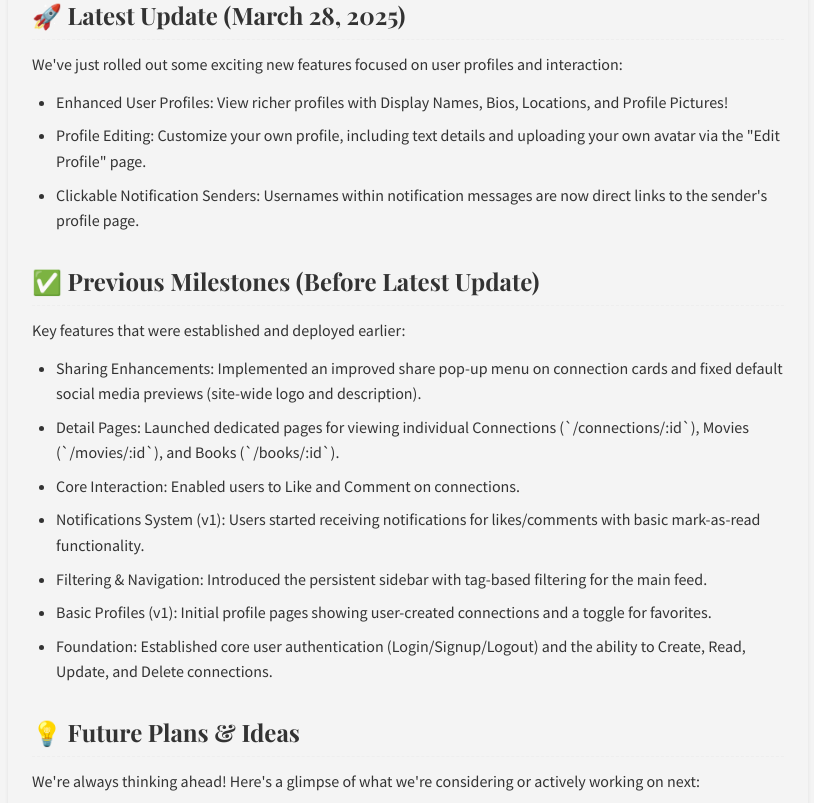
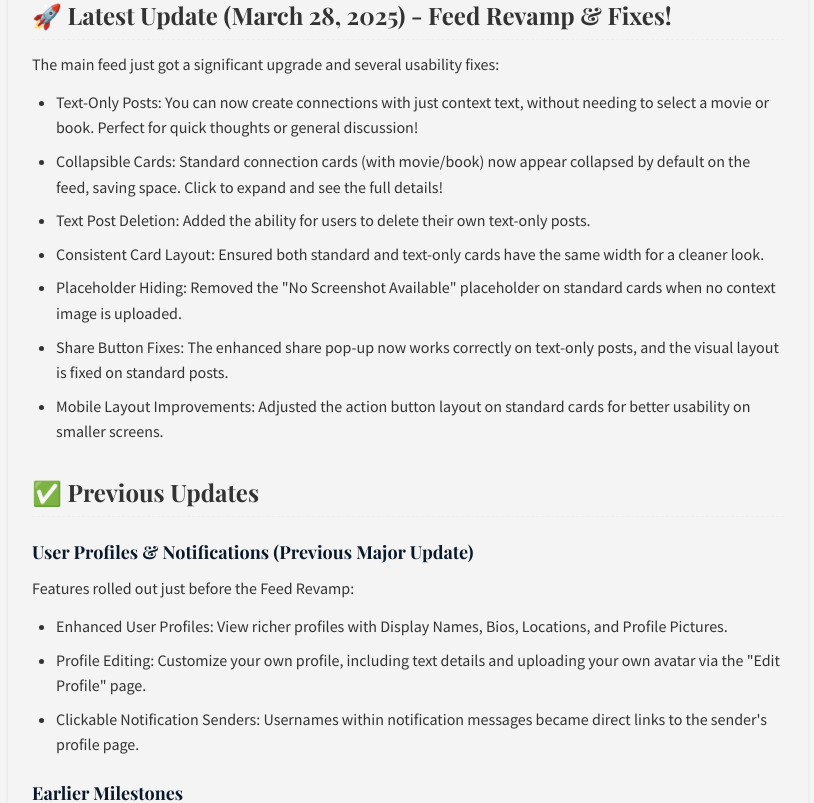
Before and after one commit to ScottShetley/moviebooks-beta-2, a React (Create React App) app in the folder client/: page /updates in a window 1280 px wide. Shown: the part 260-1063 px from the top of the page, without its empty margins (232-1046 px from the left). Built offline with nearby package versions, Linux system fonts and the light colour scheme; no server answers.

Commit message:
Update to the update page

```diff
--- a/client/src/pages/UpdatesPage.js
+++ b/client/src/pages/UpdatesPage.js
@@ -26,19 +26,35 @@ const UpdatesPage = () => {
 
       {/* --- LATEST UPDATE SECTION --- */}
       <section className={styles.updateSection}>
-        <h2>🚀 Latest Update ({formattedDate})</h2>
-        <p>We've just rolled out some exciting new features focused on user profiles and interaction:</p>
+        <h2>🚀 Latest Update ({formattedDate}) - Feed Revamp & Fixes!</h2>
+        <p>The main feed just got a significant upgrade and several usability fixes:</p>
         <ul>
-           <li><strong>Enhanced User Profiles:</strong> View richer profiles with Display Names, Bios, Locations, and Profile Pictures!</li>
-           <li><strong>Profile Editing:</strong> Customize your own profile, including text details and uploading your own avatar via the "Edit Profile" page.</li>
-           <li><strong>Clickable Notification Senders:</strong> Usernames within notification messages are now direct links to the sender's profile page.</li>
+            <li><strong>Text-Only Posts:</strong> You can now create connections with just context text, without needing to select a movie or book. Perfect for quick thoughts or general discussion!</li>
+            <li><strong>Collapsible Cards:</strong> Standard connection cards (with movie/book) now appear collapsed by default on the feed, saving space. Click to expand and see the full details!</li>
+            <li><strong>Text Post Deletion:</strong> Added the ability for users to delete their own text-only posts.</li>
+            <li><strong>Consistent Card Layout:</strong> Ensured both standard and text-only cards have the same width for a cleaner look.</li>
+            <li><strong>Placeholder Hiding:</strong> Removed the "No Screenshot Available" placeholder on standard cards when no context image is uploaded.</li>
+            <li><strong>Share Button Fixes:</strong> The enhanced share pop-up now works correctly on text-only posts, and the visual layout is fixed on standard posts.</li>
+            <li><strong>Mobile Layout Improvements:</strong> Adjusted the action button layout on standard cards for better usability on smaller screens.</li>
         </ul>
       </section>
 
-      {/* --- PREVIOUS MILESTONES SECTION --- */}
+      {/* --- PREVIOUS UPDATES SECTION --- */}
       <section className={styles.updateSection}>
-        <h2>✅ Previous Milestones (Before Latest Update)</h2>
-        <p>Key features that were established and deployed earlier:</p>
+        <h2>✅ Previous Updates</h2>
+
+        {/* --- Profile Enhancements Update --- */}
+        <h3 className={styles.subHeading}>User Profiles & Notifications (Previous Major Update)</h3>
+        <p>Features rolled out just before the Feed Revamp:</p>
+        <ul>
+           <li><strong>Enhanced User Profiles:</strong> View richer profiles with Display Names, Bios, Locations, and Profile Pictures.</li>
+           <li><strong>Profile Editing:</strong> Customize your own profile, including text details and uploading your own avatar via the "Edit Profile" page.</li>
+           <li><strong>Clickable Notification Senders:</strong> Usernames within notification messages became direct links to the sender's profile page.</li>
+        </ul>
+
+        {/* --- Earlier Milestones --- */}
+        <h3 className={styles.subHeading}>Earlier Milestones</h3>
+        <p>Key features established before the Profile update:</p>
         <ul>
             <li><strong>Sharing Enhancements:</strong> Implemented an improved share pop-up menu on connection cards and fixed default social media previews (site-wide logo and description).</li>
             <li><strong>Detail Pages:</strong> Launched dedicated pages for viewing individual Connections (`/connections/:id`), Movies (`/movies/:id`), and Books (`/books/:id`).</li>
@@ -50,7 +66,7 @@ const UpdatesPage = () => {
         </ul>
       </section>
 
-      {/* --- FUTURE PLANS SECTION --- */}
+      {/* --- FUTURE PLANS SECTION (Unchanged) --- */}
       <section className={styles.updateSection}>
         <h2>💡 Future Plans & Ideas</h2>
         <p>We're always thinking ahead! Here's a glimpse of what we're considering or actively working on next:</p>
```
